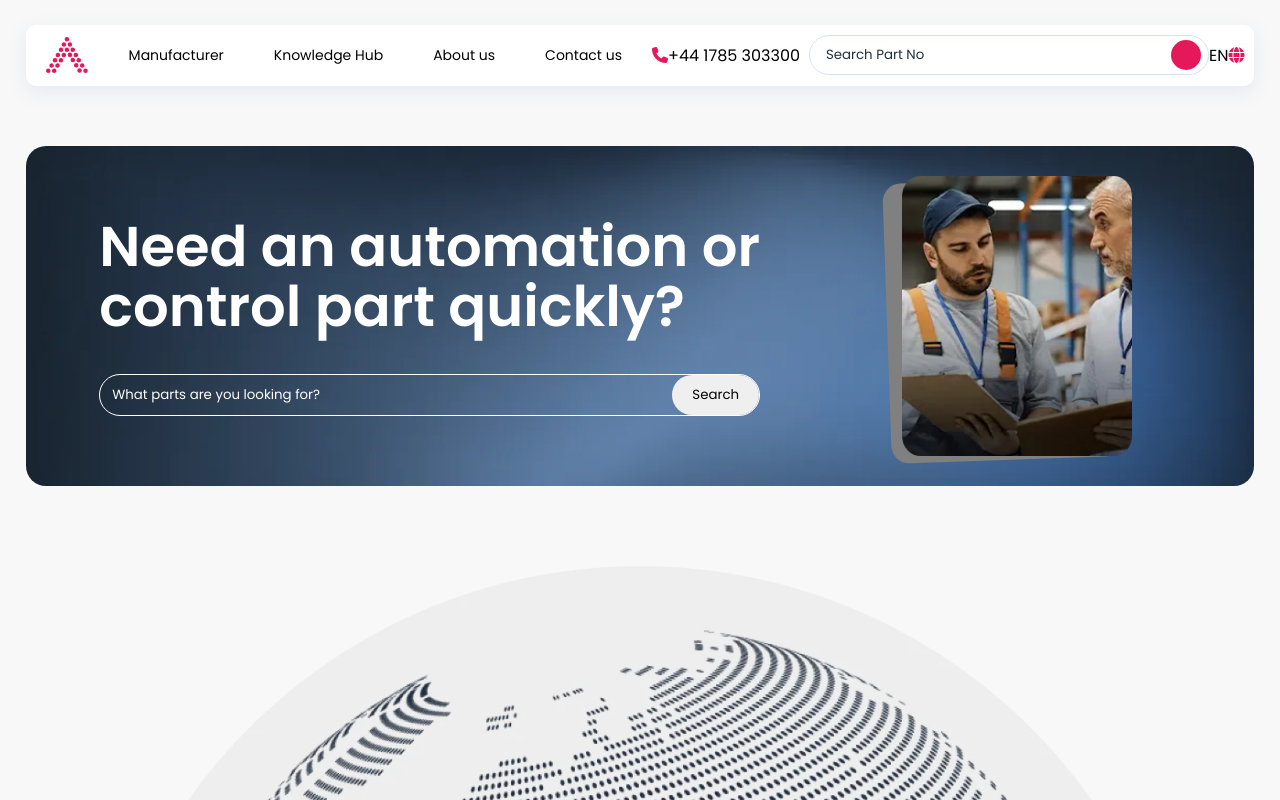
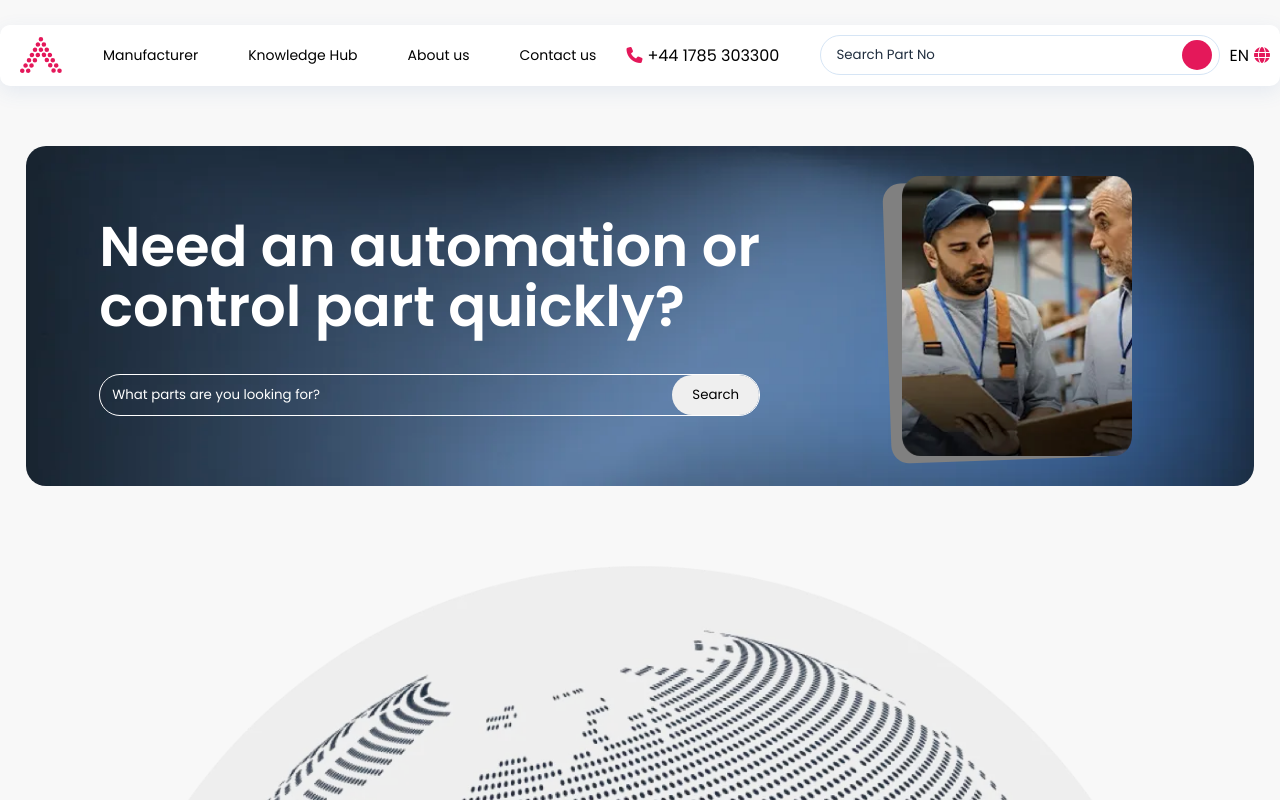
Before and after one commit to emmanuelojiji/eua-refresh, a React (Create React App) app: page / in a window 1280 px wide. Shown: the top 800 px of the page. Built offline with nearby package versions, Linux system fonts and the light colour scheme.

Commit message:
style: spacing added between icons in header

```diff
--- a/src/components/Header.js
+++ b/src/components/Header.js
@@ -24,7 +24,7 @@ const Header = () => {
           <div className="search-button"></div>
         </div>
 
-        <span>EN</span>
+        <span className="language">EN</span>
         <i class="fa-solid fa-globe icon"></i>
       </div>
     </header>
--- a/src/components/Header.scss
+++ b/src/components/Header.scss
@@ -1,6 +1,4 @@
 header {
-  padding-left: 2%;
-  padding-right: 2%;
   width: 100%;
   position: fixed;
   top: 25px;
@@ -22,6 +20,15 @@ nav {
   p {
     font-size: 14px;
   }
+}
+
+.fa-phone {
+  margin-right: 5px;
+}
+
+.language {
+  margin-left: 10px;
+  margin-right: 5px;
 }
 
 .header-content {
@@ -60,7 +67,7 @@ nav {
     padding-left: 16px;
     color: #202e3f;
 
-    &::placeholder{
+    &::placeholder {
       color: #202e3f;
     }
   }
```
